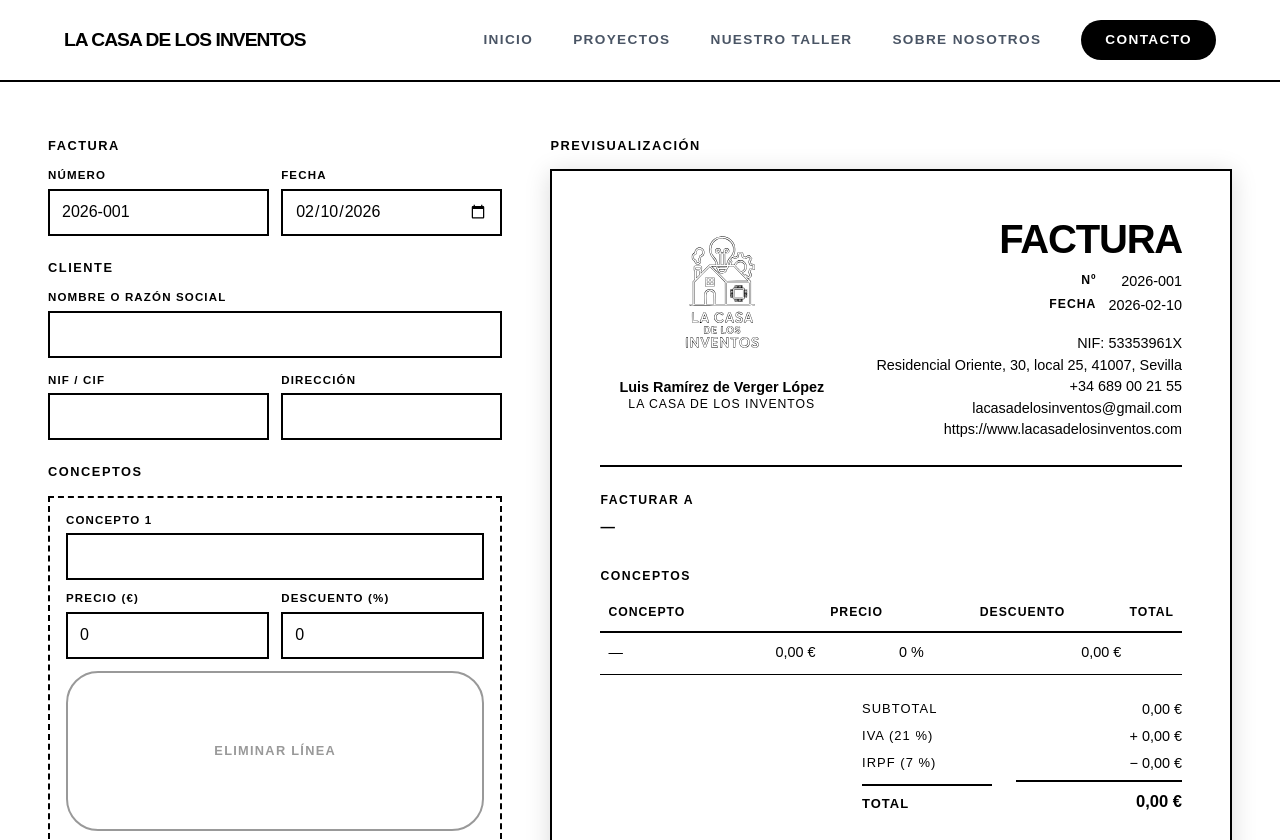
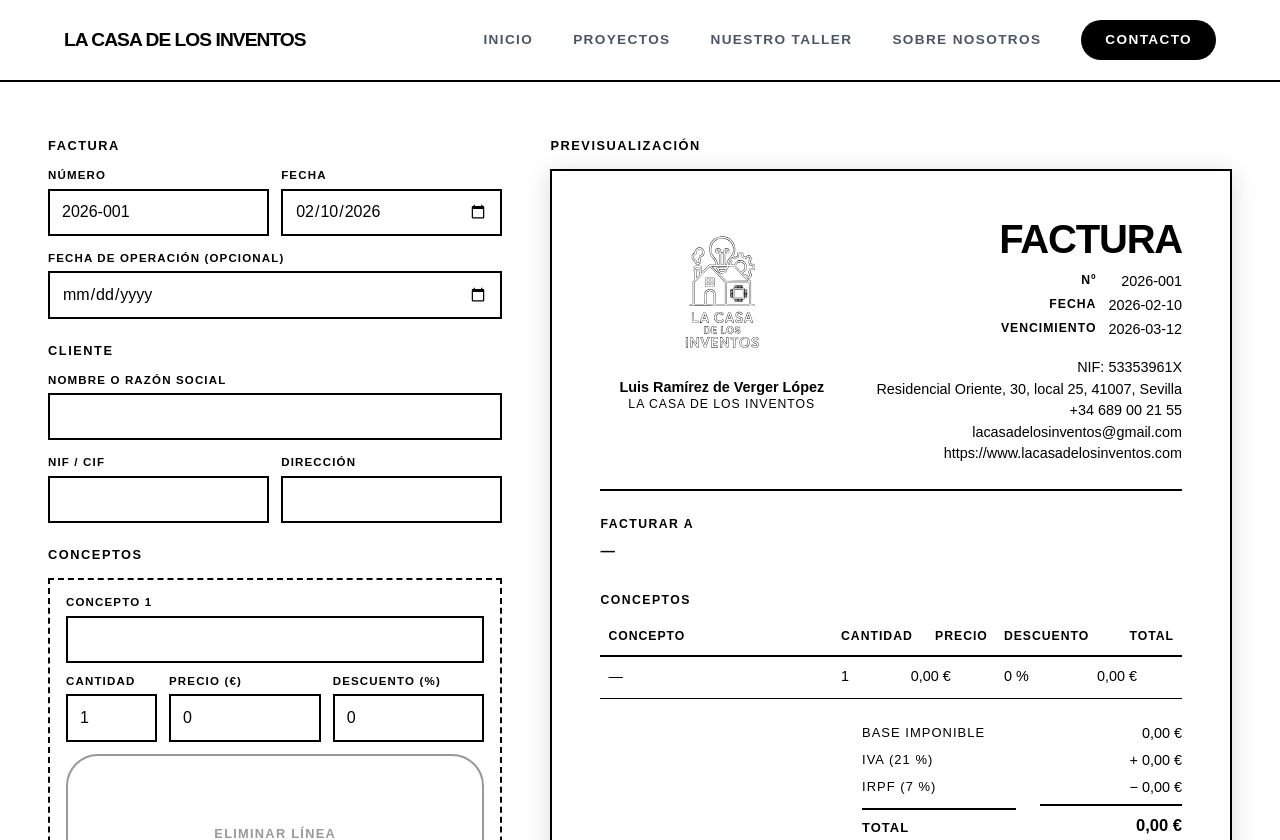
Before and after one commit to LuisRamirezdeVerger/LCI-Web, a Next.js app: page /facturas in a window 1280 px wide. Shown: the top 840 px of the page. Built offline with nearby package versions, Linux system fonts and the light colour scheme.

Commit message:
Invoice 2.1

```diff
--- a/components/facturas/Invoice.module.css
+++ b/components/facturas/Invoice.module.css
@@ -138,8 +138,14 @@
 
 /* ---------- Tabla de conceptos ---------- */
 
+/*
+ * table-layout: fixed reparte el ancho según estas columnas en lugar de
+ * según el contenido: con cinco columnas, un concepto largo dejaba de
+ * comprimir las numéricas hasta partirles los importes.
+ */
 .tabla {
   width: 100%;
+  table-layout: fixed;
   border-collapse: collapse;
   margin-bottom: clamp(1rem, 2.5vw, 1.5rem);
 }
@@ -162,6 +168,18 @@
   font-size: 0.85em;
   text-transform: uppercase;
   letter-spacing: 0.08em;
+}
+
+.colConcepto {
+  width: 40%;
+}
+
+.colCantidad {
+  width: 12%;
+}
+
+.colImporte {
+  width: 16%;
 }
 
 /* Columnas numéricas: tabular-nums alinea los dígitos en vertical. */
--- a/components/facturas/Invoice.tsx
+++ b/components/facturas/Invoice.tsx
@@ -5,6 +5,7 @@ import styles from "./Invoice.module.css";
 export interface LineaFactura {
   id: string;
   concepto: string;
+  cantidad: number;
   precio: number;
   descuento: number;
 }
@@ -25,6 +26,8 @@ export interface Totales {
 export interface InvoiceProps {
   numero: string;
   fecha: string;
+  /** Fecha de operación (art. 6.1.f RD 1619/2012): solo si difiere de la emisión. */
+  fechaOperacion?: string;
   cliente: DatosCliente;
   lineas: LineaFactura[];
   totales: Totales;
@@ -57,9 +60,23 @@ const eur = new Intl.NumberFormat("es-ES", {
   currency: "EUR",
 });
 
-/** Importe de una línea tras aplicar su descuento porcentual. */
-export const totalLinea = ({ precio, descuento }: LineaFactura): number =>
-  precio * (1 - descuento / 100);
+/** Importe de una línea: cantidad × precio, menos su descuento porcentual. */
+export const totalLinea = ({ cantidad, precio, descuento }: LineaFactura): number =>
+  cantidad * precio * (1 - descuento / 100);
+
+/** Plazo de pago en días que fijan las condiciones del pie. */
+export const DIAS_VENCIMIENTO = 30;
+
+/**
+ * Vencimiento = emisión + 30 días. Se opera en UTC a propósito: construir la
+ * fecha en hora local desplaza el día según la zona horaria del navegador.
+ */
+export const calcularVencimiento = (fecha: string): string => {
+  const d = new Date(`${fecha}T00:00:00Z`);
+  if (Number.isNaN(d.getTime())) return "";
+  d.setUTCDate(d.getUTCDate() + DIAS_VENCIMIENTO);
+  return d.toISOString().slice(0, 10);
+};
 
 export const calcularTotales = (lineas: LineaFactura[]): Totales => {
   const subtotal = lineas.reduce((acc, l) => acc + totalLinea(l), 0);
@@ -76,13 +93,17 @@ export const calcularTotales = (lineas: LineaFactura[]): Totales => {
 export const Invoice = ({
   numero,
   fecha,
+  fechaOperacion,
   cliente,
   lineas,
   totales,
   // El import estático resuelve a la URL con hash que sirve Next: así el
   // logo no depende de que exista un archivo suelto en /public.
   logoSrc = logoLCI.src,
-}: InvoiceProps) => (
+}: InvoiceProps) => {
+  const vencimiento = calcularVencimiento(fecha);
+
+  return (
   <article className={styles.factura}>
     <header className={styles.cabecera}>
       <div className={styles.emisor}>
@@ -102,6 +123,18 @@ export const Invoice = ({
           <dt>Fecha</dt>
           <dd>
             <time dateTime={fecha}>{fecha}</time>
+          </dd>
+          {fechaOperacion && (
+            <>
+              <dt>Operación</dt>
+              <dd>
+                <time dateTime={fechaOperacion}>{fechaOperacion}</time>
+              </dd>
+            </>
+          )}
+          <dt>Vencimiento</dt>
+          <dd>
+            <time dateTime={vencimiento}>{vencimiento || "—"}</time>
           </dd>
         </dl>
 
@@ -137,14 +170,19 @@ export const Invoice = ({
       <caption className={styles.subtitulo}>Conceptos</caption>
       <thead>
         <tr>
-          <th scope="col">Concepto</th>
-          <th scope="col" className={styles.num}>
+          <th scope="col" className={styles.colConcepto}>
+            Concepto
+          </th>
+          <th scope="col" className={`${styles.num} ${styles.colCantidad}`}>
+            Cantidad
+          </th>
+          <th scope="col" className={`${styles.num} ${styles.colImporte}`}>
             Precio
           </th>
-          <th scope="col" className={styles.num}>
+          <th scope="col" className={`${styles.num} ${styles.colImporte}`}>
             Descuento
           </th>
-          <th scope="col" className={styles.num}>
+          <th scope="col" className={`${styles.num} ${styles.colImporte}`}>
             Total
           </th>
         </tr>
@@ -153,6 +191,7 @@ export const Invoice = ({
         {lineas.map((linea) => (
           <tr key={linea.id}>
             <td>{linea.concepto || "—"}</td>
+            <td className={styles.num}>{linea.cantidad}</td>
             <td className={styles.num}>{eur.format(linea.precio)}</td>
             <td className={styles.num}>{linea.descuento}&nbsp;%</td>
             <td className={styles.num}>{eur.format(totalLinea(linea))}</td>
@@ -163,7 +202,7 @@ export const Invoice = ({
 
     <section className={styles.totales} aria-label="Totales">
       <dl className={styles.totalesLista}>
-        <dt>Subtotal</dt>
+        <dt>Base imponible</dt>
         <dd>{eur.format(totales.subtotal)}</dd>
         <dt>IVA (21 %)</dt>
         <dd>+ {eur.format(totales.iva)}</dd>
@@ -177,5 +216,6 @@ export const Invoice = ({
     <footer className={styles.pie}>
       <p>{CONDICIONES}</p>
     </footer>
-  </article>
-);
+    </article>
+  );
+};
--- a/components/facturas/InvoiceGenerator.module.css
+++ b/components/facturas/InvoiceGenerator.module.css
@@ -52,7 +52,8 @@
   line-height: 1.2;
 }
 
-.rejilla2 {
+.rejilla2,
+.rejilla3 {
   display: grid;
   grid-template-columns: 1fr;
   gap: 0.75rem;
@@ -61,6 +62,11 @@
 @media (min-width: 30rem) {
   .rejilla2 {
     grid-template-columns: 1fr 1fr;
+  }
+
+  /* Cantidad ocupa menos: es un entero corto frente a dos importes. */
+  .rejilla3 {
+    grid-template-columns: 0.6fr 1fr 1fr;
   }
 }
 
--- a/components/facturas/InvoiceGenerator.tsx
+++ b/components/facturas/InvoiceGenerator.tsx
@@ -15,6 +15,7 @@ const hoy = () => new Date().toISOString().slice(0, 10);
 const nuevaLinea = (): LineaFactura => ({
   id: crypto.randomUUID(),
   concepto: "",
+  cantidad: 1,
   precio: 0,
   descuento: 0,
 });
@@ -27,6 +28,8 @@ const nuevaLinea = (): LineaFactura => ({
 export const InvoiceGenerator = () => {
   const [numero, setNumero] = useState("2026-001");
   const [fecha, setFecha] = useState(hoy);
+  // Opcional: solo se imprime si la operación no coincide con la emisión.
+  const [fechaOperacion, setFechaOperacion] = useState("");
   const [cliente, setCliente] = useState<DatosCliente>({
     nombre: "",
     nif: "",
@@ -71,6 +74,14 @@ export const InvoiceGenerator = () => {
             />
           </label>
         </div>
+        <label className={styles.campo}>
+          <span>Fecha de operación (opcional)</span>
+          <input
+            type="date"
+            value={fechaOperacion}
+            onChange={(e) => setFechaOperacion(e.target.value)}
+          />
+        </label>
 
         <h2 className={styles.seccion}>Cliente</h2>
         <label className={styles.campo}>
@@ -120,7 +131,20 @@ export const InvoiceGenerator = () => {
                   }
                 />
               </label>
-              <div className={styles.rejilla2}>
+              <div className={styles.rejilla3}>
+                <label className={styles.campo}>
+                  <span>Cantidad</span>
+                  <input
+                    type="number"
+                    min="0"
+                    step="1"
+                    inputMode="numeric"
+                    value={linea.cantidad}
+                    onChange={(e) =>
+                      editarLinea(linea.id, "cantidad", Number(e.target.value))
+                    }
+                  />
+                </label>
                 <label className={styles.campo}>
                   <span>Precio (€)</span>
                   <input
@@ -189,6 +213,7 @@ export const InvoiceGenerator = () => {
           <Invoice
             numero={numero}
             fecha={fecha}
+            fechaOperacion={fechaOperacion || undefined}
             cliente={cliente}
             lineas={lineas}
             totales={totales}
```
